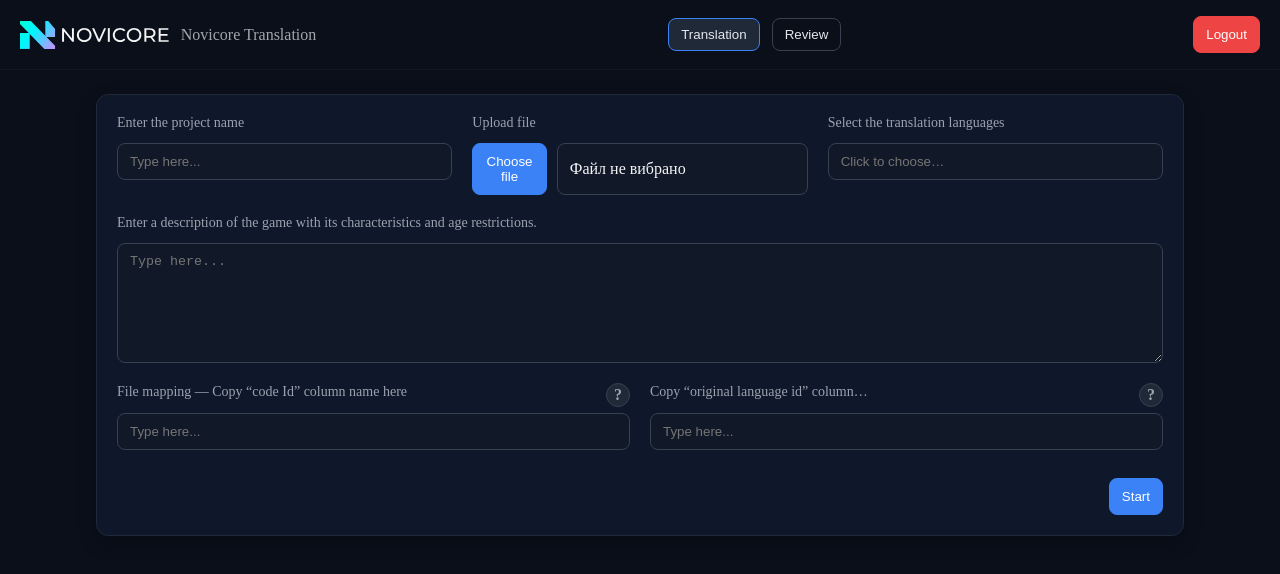
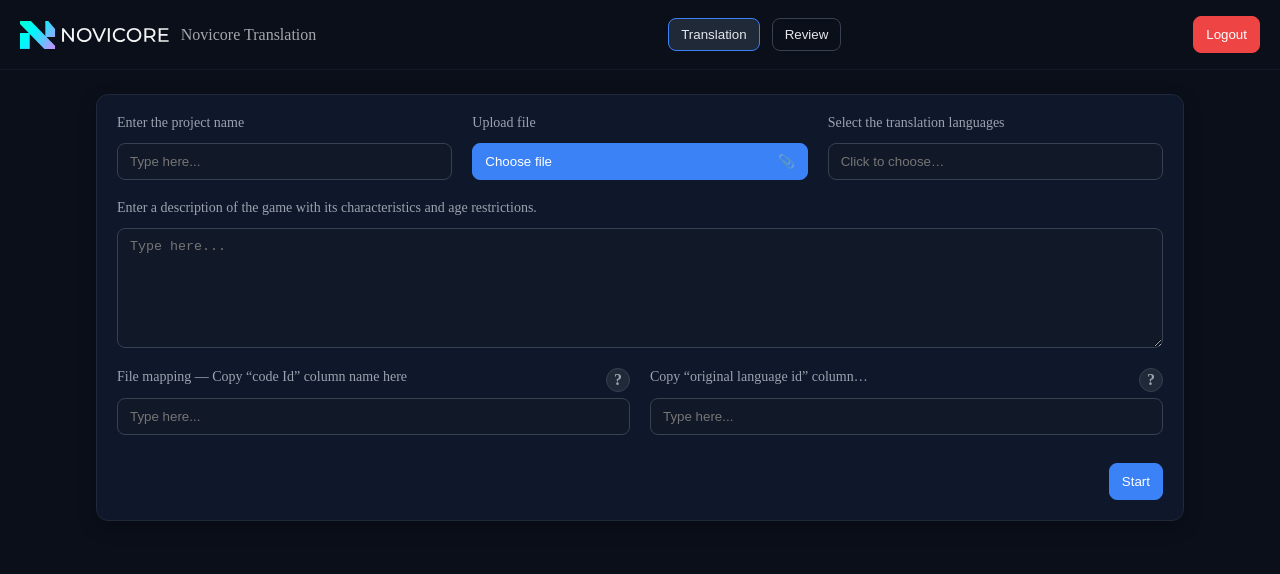
Before and after one commit to artemskopych-dot/translation, a Next.js app: page / in a window 1280 px wide. Shown: the top 574 px of the page. Built offline with nearby package versions, Linux system fonts and the light colour scheme; sample sign-in values are in the browser's storage.

Commit message:
ui(upload+help): single file button with filename; hover image popovers for mapping fields

```diff
--- a/app/home/HomeClient.tsx
+++ b/app/home/HomeClient.tsx
@@ -21,7 +21,6 @@ const baseInput: React.CSSProperties = { width:"100%", padding:"10px 12px", bord
 const textarea: React.CSSProperties = { ...baseInput, minHeight:120, resize:"vertical" };
 const row3: React.CSSProperties = { display:"grid", gridTemplateColumns:"1fr 1fr 1fr", gap:20, alignItems:"start" };
 const row2: React.CSSProperties = { display:"grid", gridTemplateColumns:"1fr 1fr", gap:20, alignItems:"start" };
-const helpIcon: React.CSSProperties = { display:"inline-flex", alignItems:"center", justifyContent:"center", width:22, height:22, fontWeight:700, borderRadius:"50%", background:"#1f2937", border:"1px solid #374151", color:"#9ca3af", cursor:"default" };
 const field: React.CSSProperties = { display:"grid", gap:6 };
 const actions: React.CSSProperties = { display:"flex", justifyContent:"flex-end", marginTop:8 };
 const btnPrimary: React.CSSProperties = { padding:"10px 12px", border:"1px solid #3b82f6", background:"#3b82f6", color:"#fff", borderRadius:8, cursor:"pointer" };
@@ -29,9 +28,16 @@ const logoutBtn: React.CSSProperties = { ...btnPrimary, background:"#ef4444", bo
 const invalidBorder: React.CSSProperties = { borderColor:"#ef4444", boxShadow:"0 0 0 1px #ef4444 inset" };
 const errorText: React.CSSProperties = { color:"#fca5a5", fontSize:12, marginTop:4 };
 
-const dropdownWrap: React.CSSProperties = { position:"relative" };
 const menu: React.CSSProperties = { position:"absolute", zIndex:20, top:"calc(100% + 6px)", left:0, width:"100%", background:"#0b1220", border:"1px solid #1f2937", borderRadius:10, boxShadow:"0 6px 18px rgba(0,0,0,.35)", maxHeight:240, overflowY:"auto", boxSizing:"border-box" };
 const menuItem: React.CSSProperties = { padding:"10px 12px", borderBottom:"1px solid #111827", cursor:"pointer" };
+
+const helpWrap: React.CSSProperties = { position:"relative", display:"inline-block" };
+const helpIcon: React.CSSProperties = { display:"inline-flex", alignItems:"center", justifyContent:"center", width:22, height:22, fontWeight:700, borderRadius:"50%", background:"#1f2937", border:"1px solid #374151", color:"#9ca3af", cursor:"default" };
+const helpImgBase: React.CSSProperties = {
+  position:"absolute", top:"calc(100% + 8px)", right:0,
+  width:380, maxWidth:"min(380px, 70vw)",
+  border:"1px solid #1f2937", borderRadius:8, boxShadow:"0 6px 18px rgba(0,0,0,.35)"
+};
 
 const languages = [
   { id:"en", name:"English" },
@@ -55,10 +61,14 @@ export default function HomeClient() {
   const [codeIdCol, setCodeIdCol] = useState("");
   const [origLangIdCol, setOrigLangIdCol] = useState("");
 
+  // help popovers
+  const [showHelp1, setShowHelp1] = useState(false);
+  const [showHelp2, setShowHelp2] = useState(false);
+
   // помилки
   const [errors, setErrors] = useState<{[k:string]:boolean}>({});
 
-  // клік поза дропдауном
+  // дропдавн поза кліком
   const ddRef = useRef<HTMLDivElement|null>(null);
   useEffect(() => {
     function onDoc(e: MouseEvent) {
@@ -74,6 +84,9 @@ export default function HomeClient() {
     setFileName(f ? f.name : "");
   };
 
+  const truncate = (name:string, max=28) =>
+    name.length <= max ? name : name.slice(0, max-10) + "…" + name.slice(-9);
+
   const validate = () => {
     const next: {[k:string]:boolean} = {};
     next.projectName = projectName.trim() === "";
@@ -88,19 +101,16 @@ export default function HomeClient() {
 
   const onStart = () => {
     if (!validate()) {
-      // Скролимо до першого невалідного поля
-      const id = ["projectName","fileName","language","description","codeIdCol","origLangIdCol"].find(k => (errors as any)[k] || false);
-      if (id) {
-        const el = document.querySelector(`[data-field="${id}"]`) as HTMLElement | null;
+      const firstInvalid = ["projectName","fileName","language","description","codeIdCol","origLangIdCol"].find(k => (errors as any)[k] || false);
+      if (firstInvalid) {
+        const el = document.querySelector(`[data-field="${firstInvalid}"]`) as HTMLElement | null;
         el?.scrollIntoView({ behavior:"smooth", block:"center" });
       }
       return;
     }
-    // TODO: сабміт (поки лише демо)
     alert("OK! Дані валідні, можна відправляти на бекенд.");
   };
 
-  // спільні стилі інпутів + невалідний стан
   const i = (invalid?: boolean): React.CSSProperties => ({ ...baseInput, ...(invalid ? invalidBorder : {}) });
 
   return (
@@ -117,7 +127,6 @@ export default function HomeClient() {
         <button
           onClick={() => { localStorage.removeItem("auth_jwt"); window.location.href="/login"; }}
           style={logoutBtn}
-          aria-label="Log out"
         >
           Logout
         </button>
@@ -141,20 +150,29 @@ export default function HomeClient() {
                   {errors.projectName && <div style={errorText}>Вкажіть назву проєкту</div>}
                 </div>
 
-                {/* Upload file (кастомний) */}
+                {/* Upload file — лише кнопка, назва файлу в ній */}
                 <div style={field} data-field="fileName">
                   <label style={label}>Upload file</label>
-                  <div style={{display:"flex", gap:10}}>
-                    <button type="button" style={btnPrimary} onClick={onChooseFile}>Choose file</button>
-                    <div style={{...i(errors.fileName), padding:"10px 12px", display:"flex", alignItems:"center"}}>
-                      {fileName || "Файл не вибрано"}
-                    </div>
-                  </div>
+                  <button
+                    type="button"
+                    onClick={onChooseFile}
+                    style={{
+                      ...btnPrimary,
+                      width:"100%",
+                      display:"flex",
+                      alignItems:"center",
+                      justifyContent:"space-between",
+                      ...(errors.fileName ? { borderColor:"#ef4444", background:"#ef4444" } : {})
+                    }}
+                  >
+                    <span>{fileName ? truncate(fileName) : "Choose file"}</span>
+                    <span style={{opacity:.85}} aria-hidden>📎</span>
+                  </button>
                   <input ref={fileRef} type="file" style={{display:"none"}} onChange={onFileChange} />
                   {errors.fileName && <div style={errorText}>Оберіть файл</div>}
                 </div>
 
-                {/* Languages (інпут + меню) */}
+                {/* Languages */}
                 <div style={{...field, position:"relative"}} ref={ddRef} data-field="language">
                   <label style={label}>Select the translation languages</label>
                   <input
@@ -193,13 +211,22 @@ export default function HomeClient() {
                 {errors.description && <div style={errorText}>Заповніть опис</div>}
               </div>
 
-              {/* Ряд 2: 2 колонки */}
+              {/* Ряд 2: 2 колонки з ? і картинкою на hover */}
               <div style={row2}>
                 {/* code Id */}
                 <div style={field} data-field="codeIdCol">
                   <div style={{display:"flex", alignItems:"center", justifyContent:"space-between"}}>
                     <label style={label}>File mapping — Copy “code Id” column name here</label>
-                    <span title="Подивись приклад на зображенні" style={helpIcon}>?</span>
+                    <span
+                      style={helpWrap}
+                      onMouseEnter={() => setShowHelp1(true)}
+                      onMouseLeave={() => setShowHelp1(false)}
+                    >
+                      <span style={helpIcon}>?</span>
+                      {showHelp1 && (
+                        <img src="/help.png" alt="help" style={helpImgBase} />
+                      )}
+                    </span>
                   </div>
                   <input
                     style={i(errors.codeIdCol)}
@@ -214,7 +241,16 @@ export default function HomeClient() {
                 <div style={field} data-field="origLangIdCol">
                   <div style={{display:"flex", alignItems:"center", justifyContent:"space-between"}}>
                     <label style={label}>Copy “original language id” column…</label>
-                    <span title="Подивись приклад на зображенні" style={helpIcon}>?</span>
+                    <span
+                      style={helpWrap}
+                      onMouseEnter={() => setShowHelp2(true)}
+                      onMouseLeave={() => setShowHelp2(false)}
+                    >
+                      <span style={helpIcon}>?</span>
+                      {showHelp2 && (
+                        <img src="/help.png" alt="help" style={helpImgBase} />
+                      )}
+                    </span>
                   </div>
                   <input
                     style={i(errors.origLangIdCol)}
```
Also changed, not shown: public/help.png (added).
